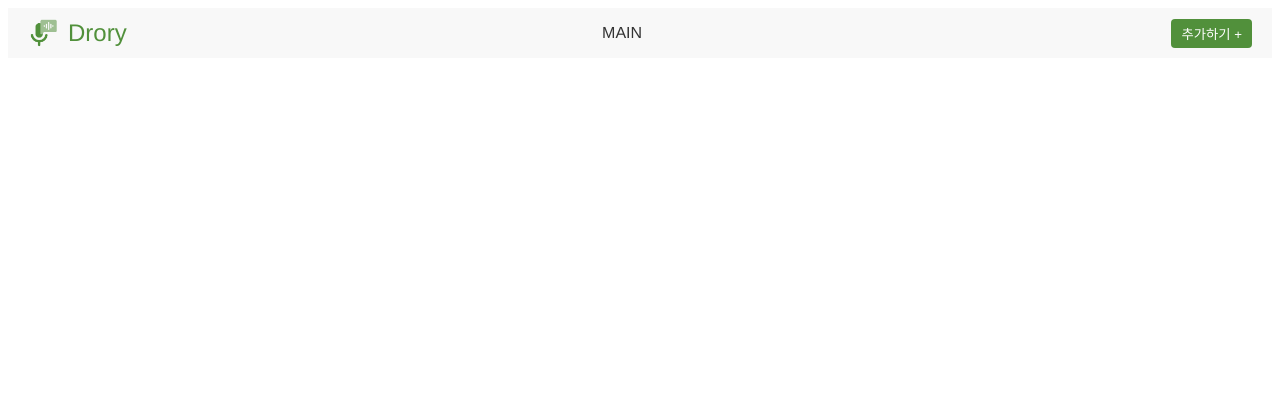
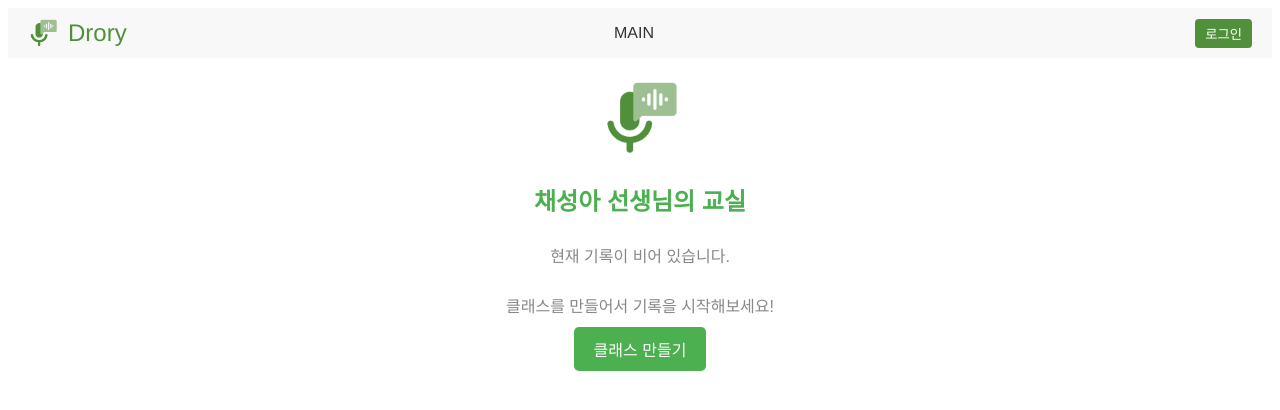
Before and after one commit to STT-AI-Art-Team/FE-STT-AI-Art, a Vue app: page /mainteacherclass in a window 1280 px wide. Before the commit this address had no page. Shown: the top 410 px of the page. Built offline with nearby package versions, Linux system fonts and the light colour scheme.

Commit message:
App페이지 수정 및 선생님 클래스 화면 생성

```diff
--- a/src/App.vue
+++ b/src/App.vue
@@ -7,12 +7,11 @@
       </div>
       <nav class="nav">
         <router-link to="/">MAIN</router-link>
-
       </nav>
       <div class="user-actions">
         <button class="bell"></button>
         <button class="user"></button>
-        <button class="add">추가하기 +</button>
+        <button class="login" @click="goToLogin">로그인</button>
       </div>
     </header>
     <main class="main-content">
@@ -24,35 +23,15 @@
 <script>
 export default {
   name: 'App',
-  data() {
-    return {
-      classCode: '' // 입력된 코드를 저장하는 데이터
-    }
-  },
-  computed: {
-    showOnThisPage() {
-      // 홈 페이지에 있을 때만 요소를 표시
-      return this.$route.path === '/';
-    }
-  },
   methods: {
-    connectToClass() {
-      const correctCode = '123456789'; // 올바른 코드
-      if (this.classCode === correctCode) {
-        // 올바른 코드가 입력되면 /classroom 페이지로 이동
-        this.$router.push({ name: 'classroom' });
-      } else {
-        alert('잘못된 코드입니다. 다시 입력해주세요.');
-      }
-    },
-    goHome() {
-      this.$router.push({ path: '/' });
+    goToLogin() {
+      this.$router.push('/login'); // 로그인 페이지로 이동
     }
   }
 }
 </script>
+
 <style scoped>
-/* 기존 스타일 유지 */
 #app {
   font-family: Avenir, Helvetica, Arial, sans-serif;
   -webkit-font-smoothing: antialiased;
@@ -62,7 +41,6 @@ export default {
   margin: 0;
   padding: 0;
 }
-
 
 .header {
   display: flex;
@@ -100,21 +78,20 @@ export default {
   align-items: center;
 }
 
-.user-actions .bell, .user-actions .user, .user-actions .add {
+.user-actions .bell, .user-actions .user, .user-actions .login {
   background-color: transparent;
   border: none;
   margin-left: 10px;
   cursor: pointer;
 }
 
-.user-actions .add {
+.user-actions .login {
   background-color: #51903B;
   color: white;
   padding: 5px 10px;
   border-radius: 4px;
 }
 
-/* 메인 콘텐츠 스타일 */
 .main-content {
   margin: 20px auto;
   text-align: center;
@@ -155,7 +132,6 @@ export default {
   margin-top: 20px;
 }
 
-/* 반응형 디자인 설정 */
 @media (max-width: 600px) {
   .main-content {
     max-width: 100%;
--- a/src/router.js
+++ b/src/router.js
@@ -8,6 +8,8 @@ import MessageCheckPage from './views/MessageCheck.vue';
 import ImageGenerationPage from './views/ImageGeneration.vue';
 import SaveImagePage from './views/SaveImage.vue';
 import LoginPage from './views/Login.vue';
+import MainteacherclassPage from './views/MainTeacherclass.vue';
+
 
 const routes = [
   {
@@ -54,7 +56,13 @@ const routes = [
     path: '/login',
     name: 'login',
     component: LoginPage
+  },
+  {
+    path: '/mainteacherclass',
+    name: 'mainteacherclass',
+    component: MainteacherclassPage
   }
+
 ];
 
 const router = createRouter({
--- a/src/views/Login.vue
+++ b/src/views/Login.vue
@@ -29,7 +29,7 @@
       save() {
         // 저장 로직 처리
         //alert(`아이디: ${this.username}, 비밀번호: ${this.password}`);
-        this.$router.push('/access'); // Access.vue 페이지로 이동
+        this.$router.push('/mainteacherclass'); // Access.vue 페이지로 이동
       }
     }
   }
--- /dev/null
+++ b/src/views/MainTeacherclass.vue
@@ -0,0 +1,62 @@
+<template>
+    <div id="main-teacher-class">
+      <div class="class-icon">
+        <img src="@/assets/mic-icon.png" alt="교실 아이콘" />
+      </div>
+      <h1 class="teacher-name">채성아 선생님의 교실</h1>
+      <p class="empty-text">현재 기록이 비어 있습니다.</p>
+      <p class="instruction-text">클래스를 만들어서 기록을 시작해보세요!</p>
+
+      <button class="create-class-button">클래스 만들기</button>
+    </div>
+  </template>
+
+  <script>
+  export default {
+    name: 'MainTeacherclass'
+  }
+  </script>
+
+  <style scoped>
+  #main-teacher-class {
+    display: flex;
+    flex-direction: column;
+    align-items: center;
+    justify-content: center;
+    height: auto;
+    background-color: #fff;
+    font-family: 'Arial', sans-serif;
+  }
+
+  .class-icon img {
+    width: 80px;
+    height: 80px;
+  }
+
+  .teacher-name {
+    font-size: 24px;
+    font-weight: bold;
+    color: #4CAF50;
+    margin: 20px 0 10px;
+  }
+
+  .empty-text, .instruction-text {
+    font-size: 16px;
+    color: #888;
+    margin-bottom: 10px;
+  }
+
+  .create-class-button {
+    padding: 10px 20px;
+    background-color: #4CAF50;
+    color: white;
+    border: none;
+    border-radius: 5px;
+    cursor: pointer;
+    font-size: 16px;
+  }
+
+  .create-class-button span {
+    margin-left: 5px;
+  }
+  </style>
```
